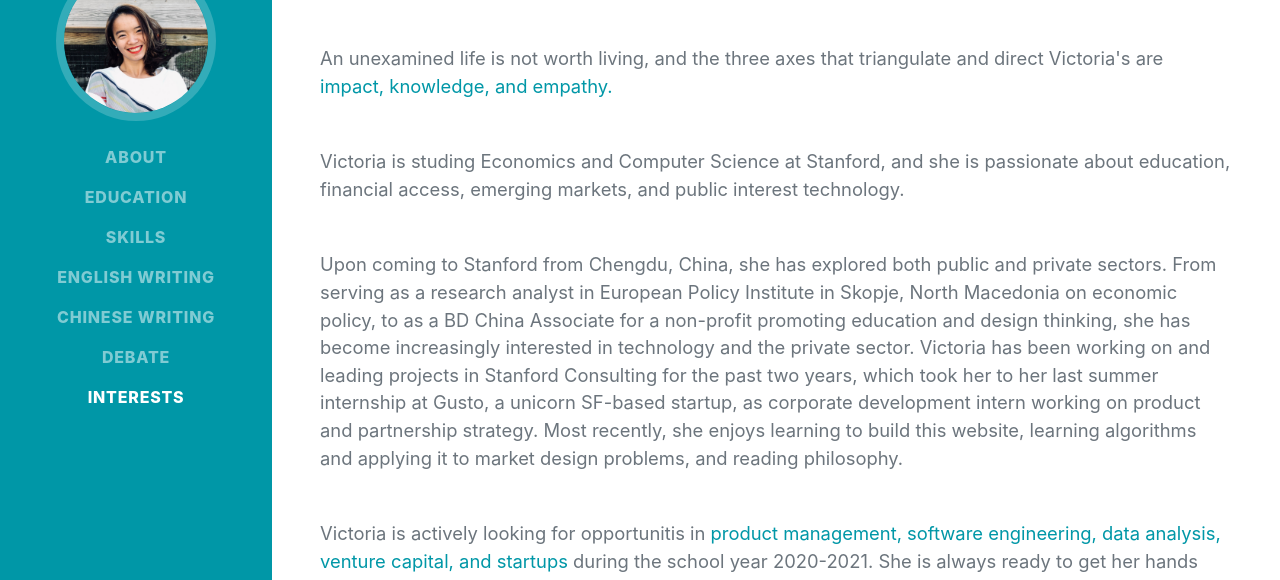
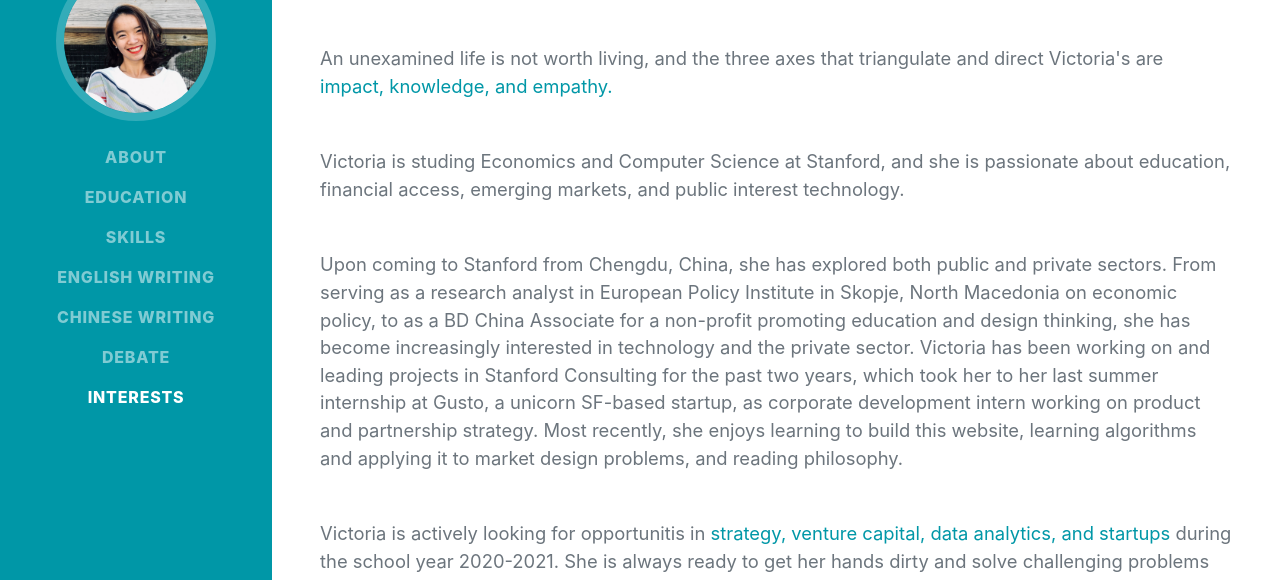
Before and after one commit to victoria-yaqing-yang/victoria-yaqing-yang.github.io, a plain HTML site: page index.html in a window 1280 px wide. Shown: the part 215-795 px from the top of the page. Drawn offline with nearby package versions, Linux system fonts and the light colour scheme; a web font is replaced by a local one.

Commit message:
Update index.html

```diff
--- a/index.html
+++ b/index.html
@@ -51,7 +51,7 @@
                     <p class="lead mb-5">Victoria is studing Economics and Computer Science at Stanford, and she is passionate about education, financial access, emerging markets, and public interest technology.</p>
                     <p class="lead mb-5">Upon coming to Stanford from Chengdu, China, she has explored both public and private sectors. From serving as a research analyst in European Policy Institute in Skopje, North Macedonia on economic policy, to as a BD China Associate for a non-profit promoting education and design thinking, she has become increasingly interested in technology and the private sector. Victoria has been working on and leading projects in Stanford Consulting for the past two years, which took her to her last summer internship at Gusto, a unicorn SF-based startup, as corporate development intern working on product and partnership strategy. Most recently, she enjoys learning to build this website, learning algorithms and applying it to market design problems, and reading philosophy.</p>
                     </p>
-                    <p class = "lead mb-5">Victoria is actively looking for opportunitis in <span class="text-primary">product management, software engineering, data analysis, venture capital, and startups</span> during the school year 2020-2021. She is always ready to get her hands dirty and solve challenging problems that lays her way.</p>
+                    <p class = "lead mb-5">Victoria is actively looking for opportunitis in <span class="text-primary">strategy, venture capital, data analytics, and startups</span> during the school year 2020-2021. She is always ready to get her hands dirty and solve challenging problems that lays her way.</p>
 
 
 
@@ -128,7 +128,7 @@
                             <span class="fa-li"><i class="fas fa-check"></i></span>
                             SQL
                         </li>
-
+                    </div>
                     <div class="subheading mb-3">Non-Technical Skills</div>
                     <ul class="fa-ul mb-0">
                         <li>
@@ -162,7 +162,7 @@
                 </div>
             </section>
             <hr class="m-0" />
-            <!-- Writing-->
+            <!-- English Writing-->
 
             <section class="resume-section" id="writing">
                 <div class="resume-section-content">
@@ -206,6 +206,8 @@
                 </div>
             </section>
             <hr class="m-0" />
+
+            <!-- Chinese Writing-->
 
             <section class="resume-section" id="writingcn">
                 <div class="resume-section-content">
```
